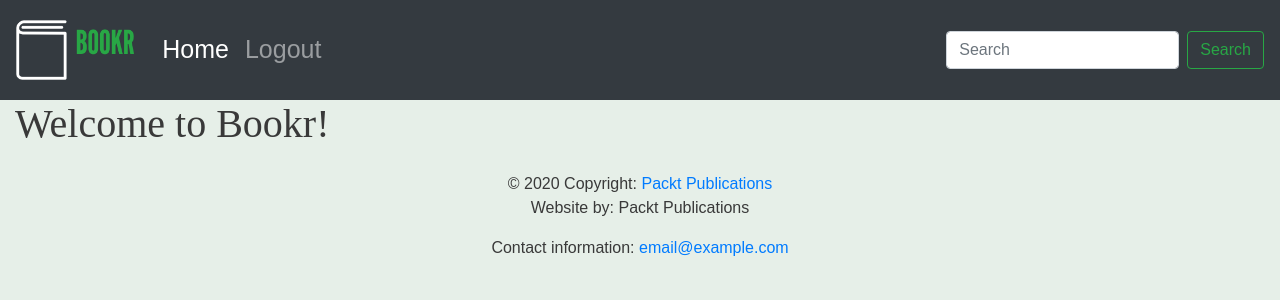
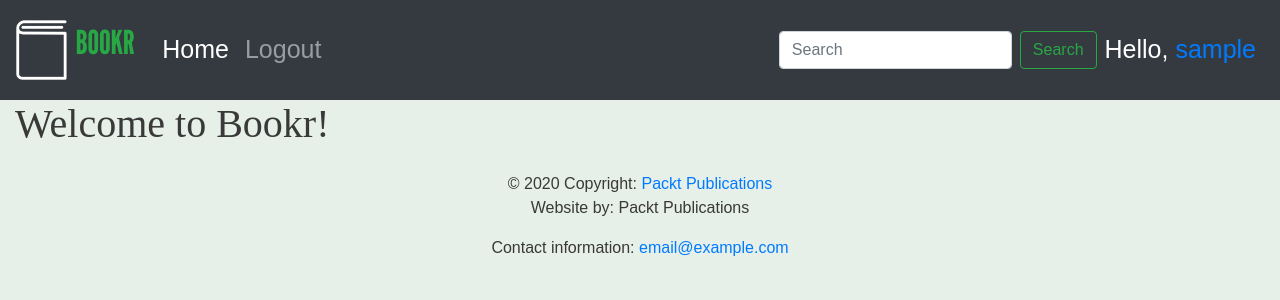
Before and after one commit to paxcodes/book_WebDevWithDjango, a Django app: page / in a window 1280 px wide. Shown: the top 300 px of the page. Run offline with Django 3.2, Linux system fonts and the light colour scheme; the visitor is signed in with stand-in values (Sample User, id 1); some libraries are stand-ins or nearby versions.

Commit message:
display logged in user's username

```diff
--- a/bookr/templates/base.html
+++ b/bookr/templates/base.html
@@ -45,6 +45,9 @@
                 <input class="form-control mr-sm-2" type="search" placeholder="Search" aria-label="Search" name="search" minlength="3">
                 <button class="btn btn-outline-success my-2 my-sm-0" type="submit">Search</button>
             </form>
+            {% if user.is_authenticated %}
+            <span class="text-white px-2">Hello, <a href="{% url 'profile' %} ">{{ user.username }}</a>
+            {% endif %}
         </div>
     </nav>
 
```
